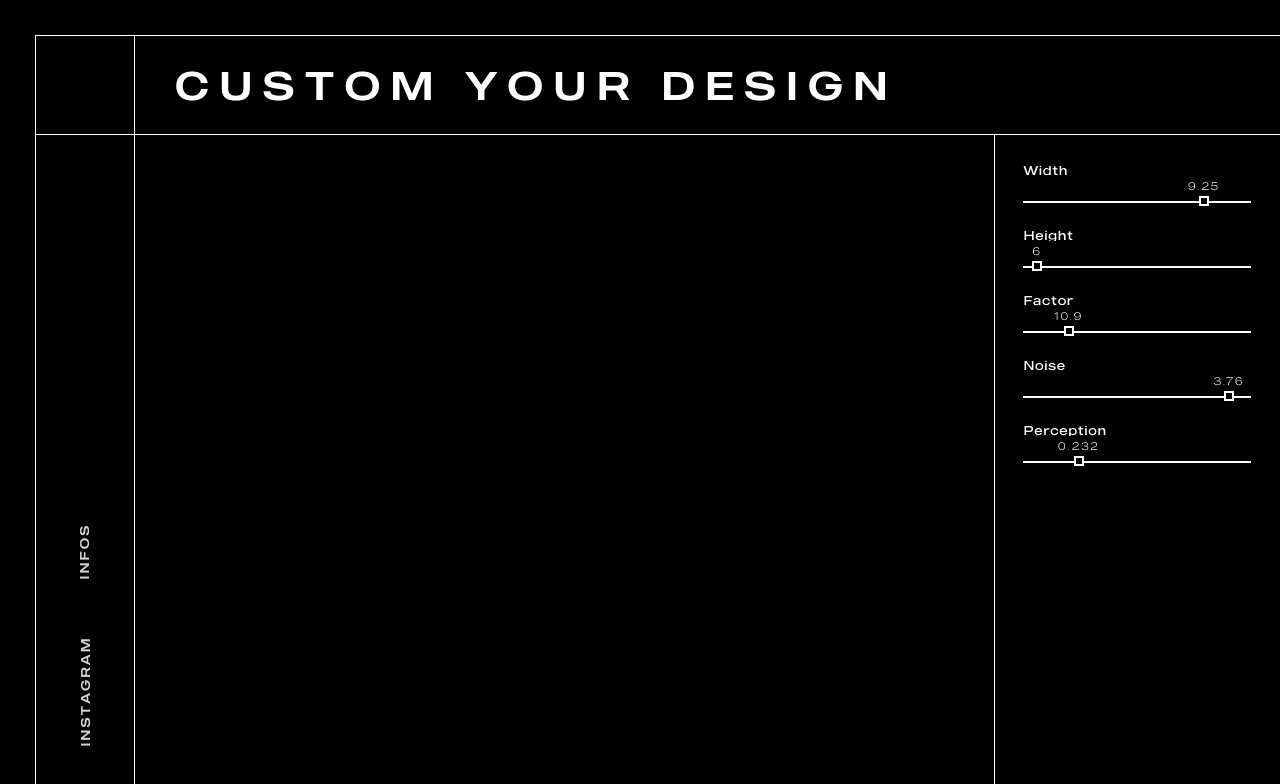
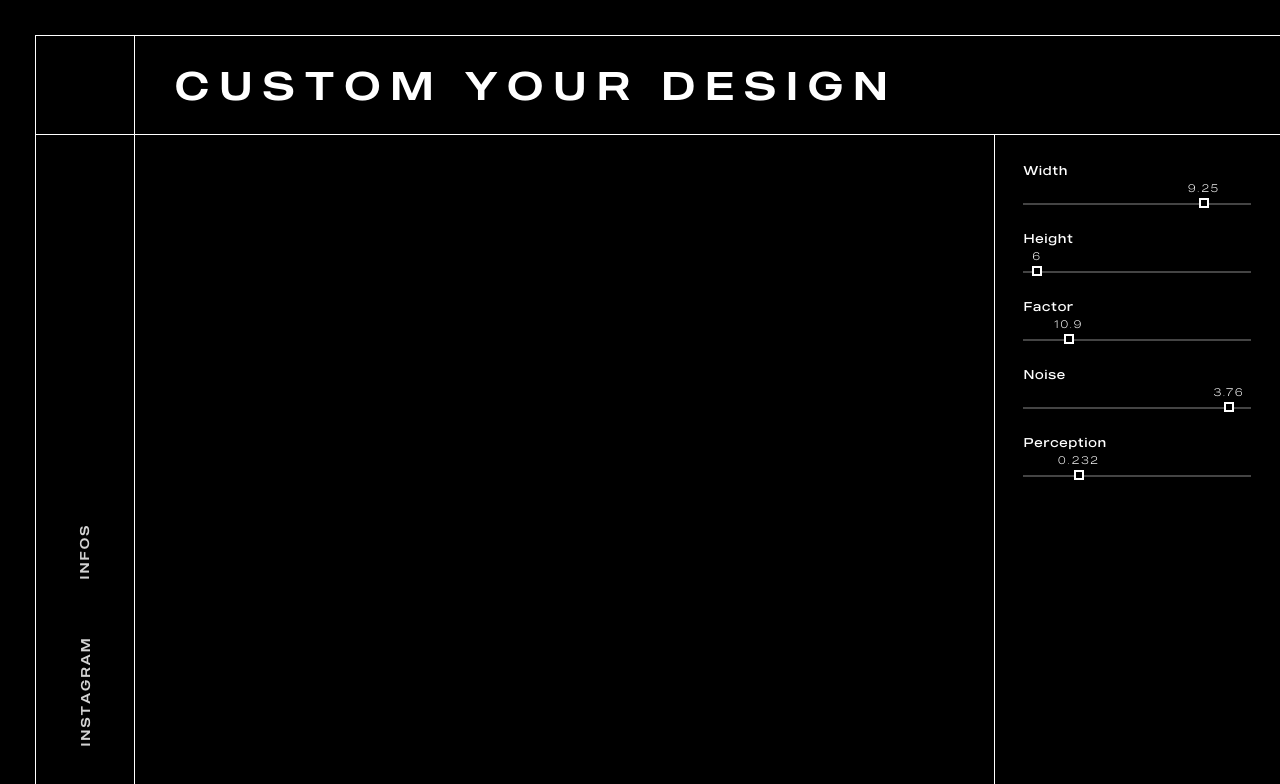
Before and after one commit to eythanSaillet/generative-tattoo, a React (Create React App) app: page /choose/1 in a window 1280 px wide. Shown: the top 784 px of the page. Built offline with nearby package versions, Linux system fonts and the light colour scheme; grey boxes are pictures that could not be loaded.

Commit message:
:lipstick: ajust Trackbar style

```diff
--- a/src/components/Main/Custom/Trackbar/index.js
+++ b/src/components/Main/Custom/Trackbar/index.js
@@ -5,7 +5,7 @@ import AnimatedText from '../../../utils/AnimatedText'
 
 const Container = styled.div`
 	width: 100%;
-	height: 65px;
+	height: 68px;
 	display: flex;
 	flex-direction: column;
 	justify-content: flex-start;
@@ -13,12 +13,12 @@ const Container = styled.div`
 	user-select: none;
 	.secondContainer {
 		width: 80%;
-		height: 47px;
+		height: 46px;
 		display: flex;
 		flex-direction: column;
 		justify-content: space-between;
 		.barContainer {
-			height: 20px;
+			height: 15px;
 			width: 100%;
 			display: flex;
 			align-items: center;
@@ -27,7 +27,7 @@ const Container = styled.div`
 				position: relative;
 				height: 2px;
 				width: 100%;
-				background: var(--white);
+				background: var(--darkGrey);
 				.tracker {
 					width: 10px;
 					height: 10px;
--- a/src/components/utils/AnimatedText.js
+++ b/src/components/utils/AnimatedText.js
@@ -64,7 +64,7 @@ const Text = styled.div`
 			padding: 0 0.5px;
 		}
 		.trackbarText {
-			height: 11px;
+			height: 13px;
 			color: var(--white);
 			font-family: 'Made Outer Sans Light';
 			font-size: 0.8em;
--- a/src/index.css
+++ b/src/index.css
@@ -2,6 +2,7 @@
 	--white: white;
 	--black: black;
 	--grey: lightgrey;
+	--darkGrey: #444444;
 	--containerMargin: 35px;
 	--menuLineSize: 1px;
 	--menuSize: 100px;
```
